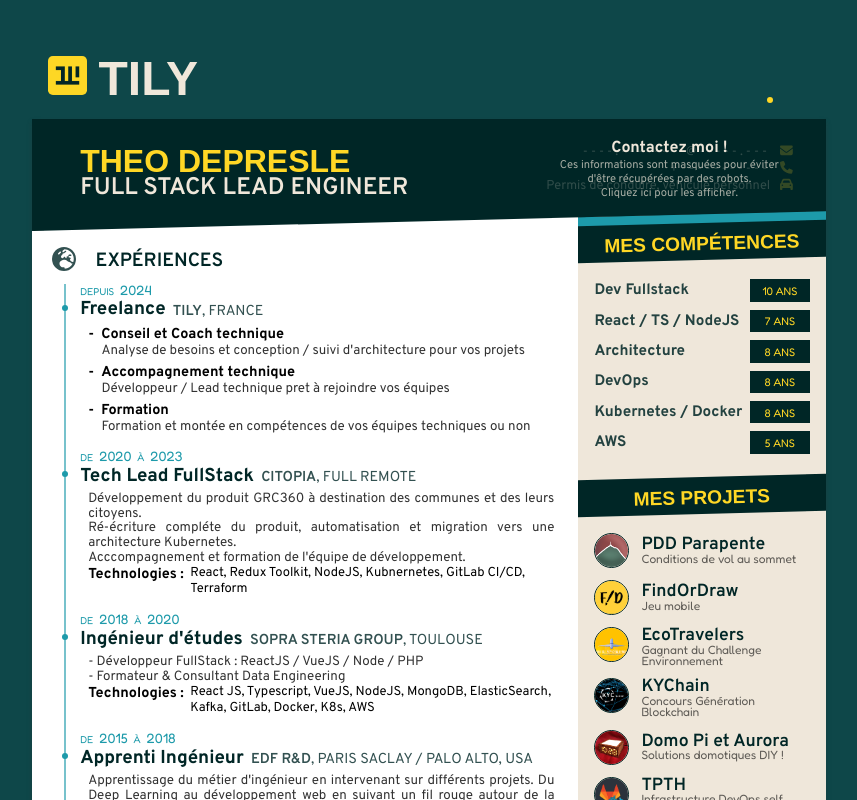
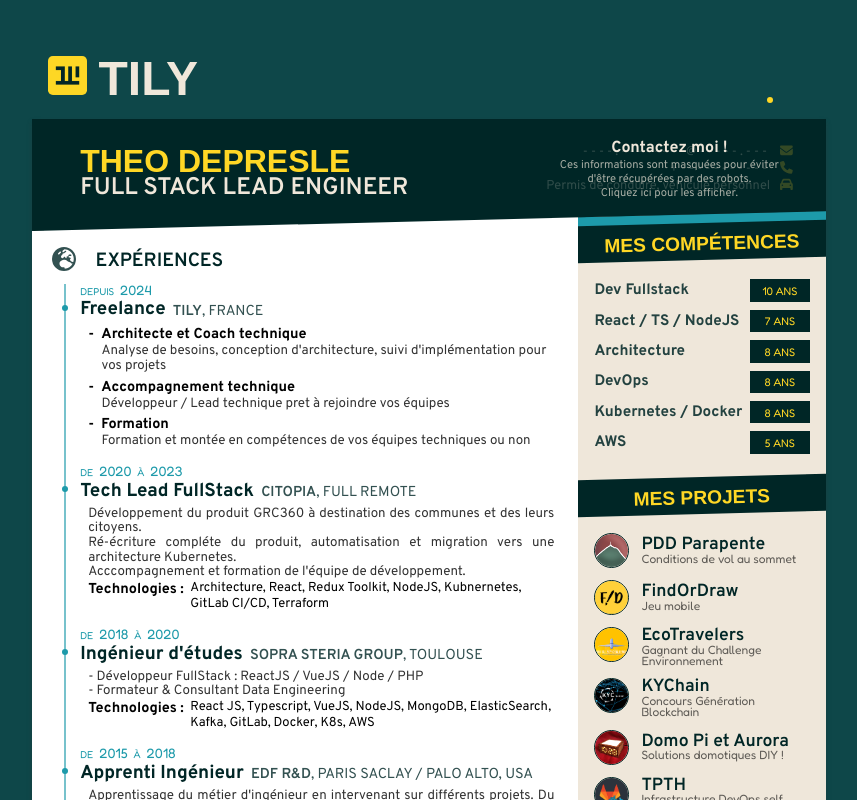
Before and after one commit to dprslt/resume, a React (Vite) app: page / in a window 1280 px wide. Shown: the top 800 px of the page, without its empty margins (211-1068 px from the left). Built offline with nearby package versions, Linux system fonts and the light colour scheme; some icons are missing; a web font is replaced by a local one.

Commit message:
Rewrite experiences

```diff
--- a/src/data/theo/experiences.ts
+++ b/src/data/theo/experiences.ts
@@ -15,12 +15,12 @@ export const experiences: Array<ExperienceType> = [
     activities: [
       {
         title: {
-          fr: "Conseil et Coach technique",
-          en: "Consulting and Technical Advisor",
+          fr: "Architecte et Coach technique",
+          en: "Architect and Technical Advisor",
         },
         description: {
-          fr: "Analyse de besoins et conception / suivi d'architecture pour vos projets",
-          en: "Collecting needs and designing your projects",
+          fr: "Analyse de besoins, conception d'architecture, suivi d'implémentation pour vos projets",
+          en: "Collecting needs, designing your projects and follow up on implementation",
         },
       },
       {
@@ -40,7 +40,7 @@ export const experiences: Array<ExperienceType> = [
         },
         description: {
           fr: "Formation et montée en compétences de vos équipes techniques ou non",
-          en: "Training yours teams, technical or not ",
+          en: "Training yours teams, technically or not ",
         },
       },
     ],
@@ -66,11 +66,12 @@ export const experiences: Array<ExperienceType> = [
         "Ré-écriture compléte du produit, automatisation et migration vers une architecture Kubernetes.\n" +
         "Acccompagnement et formation de l'équipe de développement.",
       en:
-        "Designing and building the GRC360 product to ease dialog between cities and citizens.\n" +
-        "Full rewrite of the product, migrate to Kubernetes with fully automated CI/CD.\n" +
-        "Growing and training of the dev team",
+        "Designing and building the GRC360 product to ease dialog between cities and citizens. Growing and training the dev team.\n" +
+        "Full rewrite of the legacy POC, migrate to Kubernetes in the Cloud with fully automated CI/CD.\n" +
+        "Scaling the platform from <10 to 200+ customers.",
     },
     tech: [
+      "Architecture",
       "React",
       "Redux Toolkit",
       "NodeJS",
```
Also changed, not shown: 1 other file (tests, documents, lock files or other folders).
